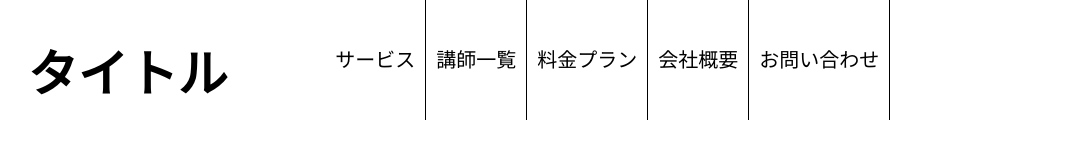
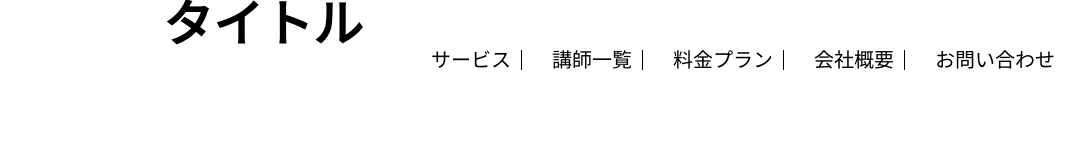
Before and after one commit to yuichiro-koide/koide, a plain HTML site: page 課題2 work1-3/index.html in a window 1280 px wide. Shown: the whole page, without its empty margins (21-1106 px from the left). Drawn offline with Linux system fonts and the light colour scheme.

Commit message:
work1-3修正

```diff
--- a/課題2 work1-3/css/style.css
+++ b/課題2 work1-3/css/style.css
@@ -43,24 +43,29 @@ img {
 /* ここからcss */
 .wrap {
     display: flex;
+    justify-content: space-between;
     max-width: 960px;
+    margin: 0 auto;
 }
 
 h1 {
     font-size: 50px;
-    padding-top: 50px;
+    margin: 0 auto;
     justify-content: space-between;
-    margin: 0 auto;
 }
 
 ul {
     display: flex;
     margin: 0 auto;
-    justify-content: space-between;
 }
 
 ul li {
-    padding: 50px 10px;
+    margin: 50px 10px;
+    padding: 0px 10px;
     font-size: 20px;
     border-right: 1px solid;
 }
+
+li:last-child {
+    border-style: none;
+}
```
